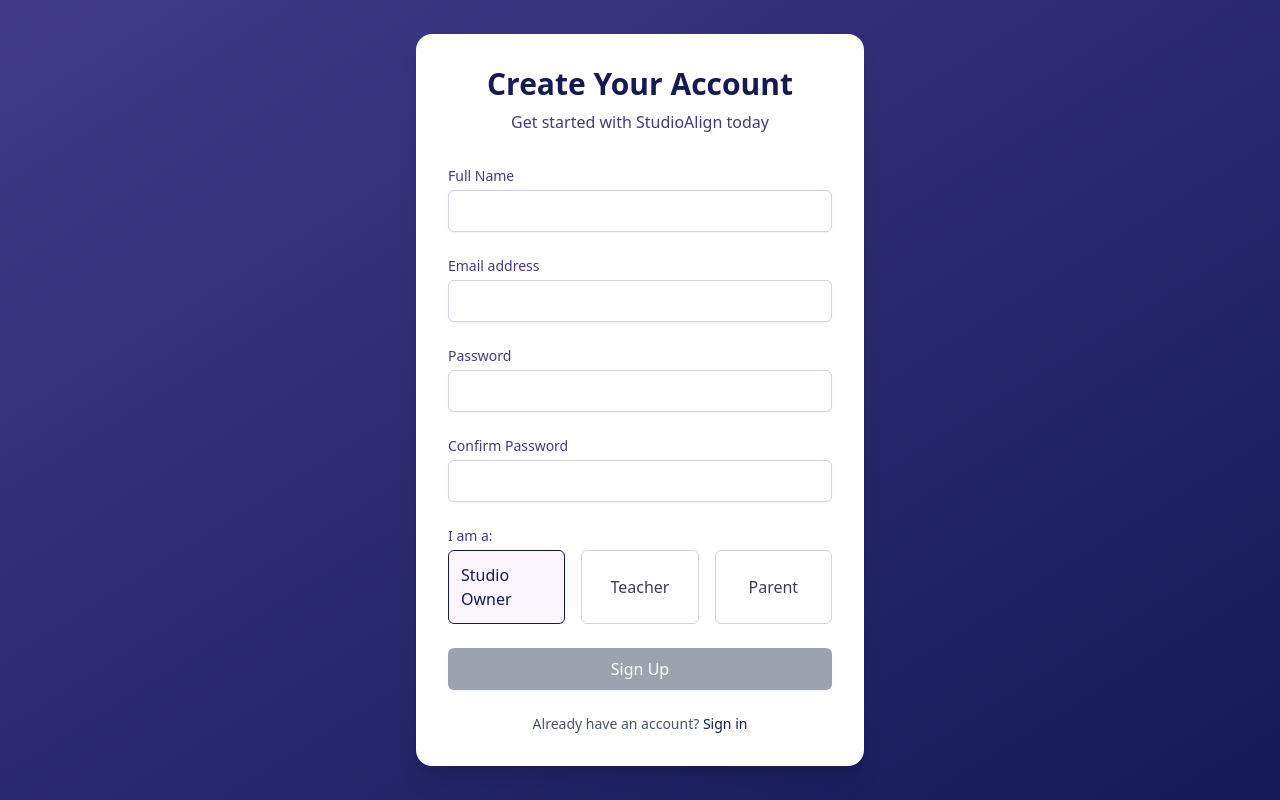
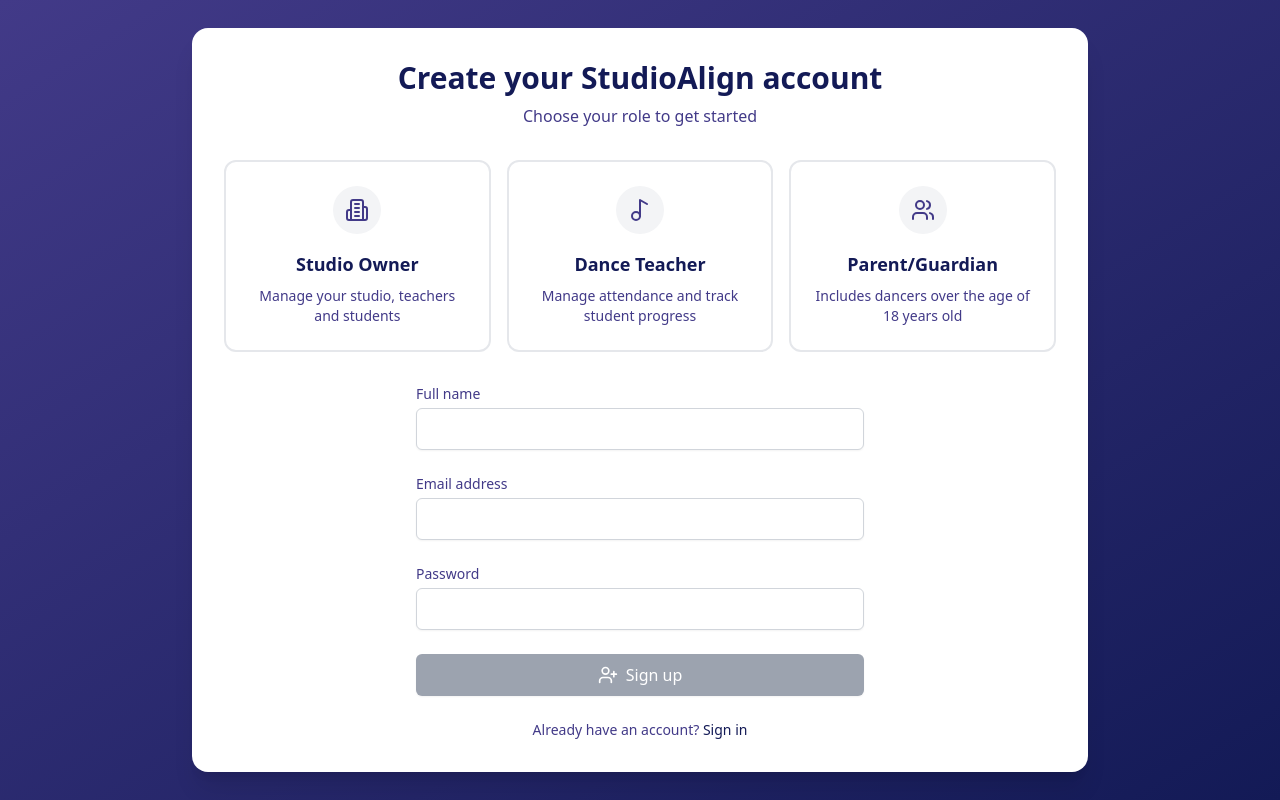
Before and after one commit to studioalign/studio07, a React (Vite) app: page /signup in a window 1280 px wide. Built offline with nearby package versions, Linux system fonts and the light colour scheme; no server answers; the database is empty.

Commit message:
Update SignupForm.tsx

```diff
--- a/src/components/SignupForm.tsx
+++ b/src/components/SignupForm.tsx
@@ -1,123 +1,139 @@
-import React, { useState } from 'react';
-import { Link, useNavigate } from 'react-router-dom';
-import { supabase } from '../lib/supabase';
-import FormInput from './FormInput';
+import React, { useState } from "react";
+import { UserPlus } from "lucide-react";
+import { Role } from "../types/auth";
+import { roles } from "../data/roles";
+import RoleCard from "./RoleCard";
+import SearchableDropdown from "./SearchableDropdown";
+import FormInput from "./FormInput";
+import { Link, useNavigate } from "react-router-dom";
+import { supabase } from "../lib/supabase";
+import { useStudios } from "../hooks/useStudios";
+import { notificationService } from "../services/notificationService";
 
 export default function SignupForm() {
-  const [name, setName] = useState('');
-  const [email, setEmail] = useState('');
-  const [password, setPassword] = useState('');
-  const [confirmPassword, setConfirmPassword] = useState('');
-  const [role, setRole] = useState('owner');
+	const [selectedRole, setSelectedRole] = useState<Role | null>(null);
+	const [name, setName] = useState("");
+	const [email, setEmail] = useState("");
+	const [password, setPassword] = useState("");
+	const [selectedStudio, setSelectedStudio] = useState<{
+		id: string;
+		label: string;
+	} | null>(null);
 	const [error, setError] = useState<string | null>(null);
-  const [isSubmitting, setIsSubmitting] = useState(false);
-  const [rateErrorDetected, setRateErrorDetected] = useState(false);
 	const navigate = useNavigate();
+	const {
+		studios,
+		isLoading: loadingStudios,
+		error: studiosError,
+	} = useStudios();
 
 	const handleSubmit = async (e: React.FormEvent) => {
 		e.preventDefault();
-
-    // Reset errors
 		setError(null);
-    setIsSubmitting(true);
 
 		try {
-      // Validate form
-      if (password.length < 8) {
-        throw new Error('Password must be at least 8 characters long');
+			if (!selectedRole) {
+				throw new Error("Please select a role");
 			}
 
-      if (password !== confirmPassword) {
-        throw new Error('Passwords do not match');
+			if (
+				(selectedRole === "teacher" || selectedRole === "parent") &&
+				!selectedStudio
+			) {
+				throw new Error("Please select a studio");
 			}
 
-      // First, check if the user already exists
-      const { data: existingUser, error: existingUserError } = await supabase
-        .from('users')
-        .select('id')
-        .eq('email', email)
-        .single();
-
-      if (existingUser) {
-        throw new Error('An account with this email already exists');
-      }
-
-      // If there was a rate limit error previously, suggest using a different email
-      if (rateErrorDetected) {
-        throw new Error('Please try using a different email address or try again later');
-      }
-
-      // Sign up with Supabase Auth
-      const { data, error: signupError } = await supabase.auth.signUp({
+			// Sign up the user with metadata
+			const { data: authData, error: signUpError } = await supabase.auth.signUp(
+				{
 					email,
 					password,
 					options: {
 						data: {
 							name,
-            role,
+							role: selectedRole,
+							studio_id: selectedStudio?.id,
 						},
+						emailRedirectTo: `${window.location.origin}/auth/callback`,
 					},
-      });
+				}
+			);
 
-      if (signupError) {
-        console.error('Signup error:', signupError);
-
-        // Detect rate limiting errors
-        if (signupError.message.includes('rate limit') || signupError.status === 429) {
-          setRateErrorDetected(true);
-          throw new Error('Too many signup attempts. Please try again in a few minutes or use a different email address.');
+			if (signUpError) {
+				console.error("Signup error:", signUpError);
+				throw signUpError;
 			}
 
-        throw signupError;
+			if (!authData.user) {
+				console.error("No user data returned");
+				throw new Error("Signup failed");
 			}
 
-      console.log('Signup successful:', data);
-
-      // Create user record in users table
-      const { error: insertError } = await supabase
-        .from('users')
-        .insert([
-          {
-            id: data.user?.id,
-            email,
+			// Send appropriate notifications based on role
+			try {
+				if (selectedRole === "parent" && selectedStudio) {
+					await notificationService.notifyParentRegistration(
+						selectedStudio.id,
 						name,
-            role,
-            created_at: new Date().toISOString(),
-          },
-        ]);
-
-      if (insertError) {
-        console.error('Error creating user record:', insertError);
-        // We'll still let them continue since the auth account was created
+						authData.user.id
+					);
+					console.log("Parent registration notification sent");
+				} else if (selectedRole === "teacher" && selectedStudio) {
+					await notificationService.notifyStaffRegistration(
+						selectedStudio.id,
+						name,
+						authData.user.id,
+						"teacher" // Using "teacher" role since staff doesn't exist
+					);
+					console.log("Teacher registration notification sent");
+				}
+			} catch (notificationError) {
+				// Log but don't fail the registration if notification fails
+				console.error("Failed to send registration notification:", notificationError);
 			}
 
-      // Redirect to onboarding page
-      navigate('/onboarding');
+			if (selectedRole === "owner") {
+				navigate("/onboarding");
+			} else {
+				navigate("/");
+			}
 		} catch (err) {
-      console.error('Error in signup:', err);
-      setError(err instanceof Error ? err.message : 'An error occurred during signup');
-    } finally {
-      setIsSubmitting(false);
+			console.error("Error in signup:", err);
+			setError(
+				err instanceof Error ? err.message : "An error occurred during signup"
+			);
 		}
 	};
 
 	return (
-    <div className="w-full max-w-md p-8 bg-white rounded-2xl shadow-xl">
+		<div className="w-full max-w-4xl p-8 bg-white rounded-2xl shadow-xl">
 			<div className="text-center mb-8">
-        <h1 className="text-3xl font-bold text-brand-primary">Create Your Account</h1>
-        <p className="text-brand-secondary-400 mt-2">
-          Get started with StudioAlign today
+				<h1 className="text-3xl font-bold text-brand-primary mb-2">
+					Create your StudioAlign account
+				</h1>
+				<p className="text-brand-secondary-400">
+					Choose your role to get started
 				</p>
 			</div>
 
-      <form onSubmit={handleSubmit} className="space-y-6">
+			<div className="grid grid-cols-1 md:grid-cols-3 gap-4 mb-8">
+				{roles.map((role) => (
+					<RoleCard
+						key={role.id}
+						role={role}
+						isSelected={selectedRole === role.id}
+						onSelect={setSelectedRole}
+					/>
+				))}
+			</div>
+
+			<form onSubmit={handleSubmit} className="space-y-6 max-w-md mx-auto">
 				<FormInput
 					id="name"
 					type="text"
-          label="Full Name"
+					label="Full name"
 					value={name}
 					onChange={(e) => setName(e.target.value)}
-          required
 				/>
 
 				<FormInput
@@ -126,7 +142,6 @@ export default function SignupForm() {
 					label="Email address"
 					value={email}
 					onChange={(e) => setEmail(e.target.value)}
-          required
 				/>
 
 				<FormInput
@@ -135,111 +150,42 @@ export default function SignupForm() {
 					label="Password"
 					value={password}
 					onChange={(e) => setPassword(e.target.value)}
-          required
 				/>
 
-        <FormInput
-          id="confirmPassword"
-          type="password"
-          label="Confirm Password"
-          value={confirmPassword}
-          onChange={(e) => setConfirmPassword(e.target.value)}
-          required
+				{(selectedRole === "teacher" || selectedRole === "parent") && (
+					<SearchableDropdown
+						id="studio"
+						label="Select Studio"
+						value={selectedStudio}
+						onChange={setSelectedStudio}
+						options={studios.map((studio) => ({
+							id: studio.id,
+							label: studio.name,
+						}))}
+						isLoading={loadingStudios}
+						error={studiosError}
 					/>
-
-        <div>
-          <label className="block text-sm font-medium text-brand-secondary-400 mb-1">
-            I am a:
-          </label>
-          <div className="grid grid-cols-3 gap-4">
-            <label className={`flex items-center justify-center p-3 border rounded-md cursor-pointer transition-colors ${
-              role === 'owner' ? 'bg-brand-secondary-100/10 border-brand-primary' : 'border-gray-300'
-            }`}>
-              <input
-                type="radio"
-                value="owner"
-                checked={role === 'owner'}
-                onChange={() => setRole('owner')}
-                className="sr-only"
-              />
-              <span className={`${role === 'owner' ? 'text-brand-primary' : 'text-gray-700'}`}>
-                Studio Owner
-              </span>
-            </label>
-            <label className={`flex items-center justify-center p-3 border rounded-md cursor-pointer transition-colors ${
-              role === 'teacher' ? 'bg-brand-secondary-100/10 border-brand-primary' : 'border-gray-300'
-            }`}>
-              <input
-                type="radio"
-                value="teacher"
-                checked={role === 'teacher'}
-                onChange={() => setRole('teacher')}
-                className="sr-only"
-              />
-              <span className={`${role === 'teacher' ? 'text-brand-primary' : 'text-gray-700'}`}>
-                Teacher
-              </span>
-            </label>
-            <label className={`flex items-center justify-center p-3 border rounded-md cursor-pointer transition-colors ${
-              role === 'parent' ? 'bg-brand-secondary-100/10 border-brand-primary' : 'border-gray-300'
-            }`}>
-              <input
-                type="radio"
-                value="parent"
-                checked={role === 'parent'}
-                onChange={() => setRole('parent')}
-                className="sr-only"
-              />
-              <span className={`${role === 'parent' ? 'text-brand-primary' : 'text-gray-700'}`}>
-                Parent
-              </span>
-            </label>
-          </div>
-        </div>
-
-        {rateErrorDetected && (
-          <div className="bg-yellow-50 border-l-4 border-yellow-400 p-4">
-            <div className="flex">
-              <div className="flex-shrink-0">
-                <svg className="h-5 w-5 text-yellow-400" viewBox="0 0 20 20" fill="currentColor">
-                  <path fillRule="evenodd" d="M8.257 3.099c.765-1.36 2.722-1.36 3.486 0l5.58 9.92c.75 1.334-.213 2.98-1.742 2.98H4.42c-1.53 0-2.493-1.646-1.743-2.98l5.58-9.92zM11 13a1 1 0 11-2 0 1 1 0 012 0zm-1-8a1 1 0 00-1 1v3a1 1 0 002 0V6a1 1 0 00-1-1z" clipRule="evenodd" />
-                </svg>
-              </div>
-              <div className="ml-3">
-                <p className="text-sm text-yellow-700">
-                  You may have reached the signup rate limit. Consider using a different email address or try again later.
-                </p>
-              </div>
-            </div>
-          </div>
 				)}
-
-        {error && (
-          <div className="bg-red-50 border border-red-200 text-red-700 px-4 py-3 rounded relative" role="alert">
-            <span className="block sm:inline">{error}</span>
-          </div>
-        )}
-
 				<button
 					type="submit"
-          disabled={isSubmitting || !name || !email || !password || !confirmPassword}
+					disabled={!selectedRole}
 					className="w-full flex items-center justify-center px-4 py-2 border border-transparent rounded-md shadow-sm text-base font-medium text-white bg-brand-primary hover:bg-brand-secondary-400 focus:outline-none focus:ring-2 focus:ring-offset-2 focus:ring-brand-accent disabled:bg-gray-400 disabled:cursor-not-allowed"
 				>
-          {isSubmitting ? (
-            <span className="w-5 h-5 border-2 border-white border-t-transparent rounded-full animate-spin" />
-          ) : (
-            'Sign Up'
-          )}
+					<UserPlus className="w-5 h-5 mr-2" />
+					Sign up
 				</button>
 
-        <div className="text-center mt-4">
-          <p className="text-sm text-gray-600">
-            Already have an account?{' '}
-            <Link to="/" className="font-medium text-brand-primary hover:text-brand-secondary-400">
+				{error && <p className="text-red-500 text-sm text-center">{error}</p>}
+
+				<p className="text-center text-sm text-brand-secondary-400">
+					Already have an account?{" "}
+					<Link
+						to="/"
+						className="font-medium text-brand-primary hover:text-brand-secondary-400"
+					>
 						Sign in
 					</Link>
 				</p>
-        </div>
 			</form>
 		</div>
 	);
```
Lines whose indentation alone changed are shown as unchanged.
